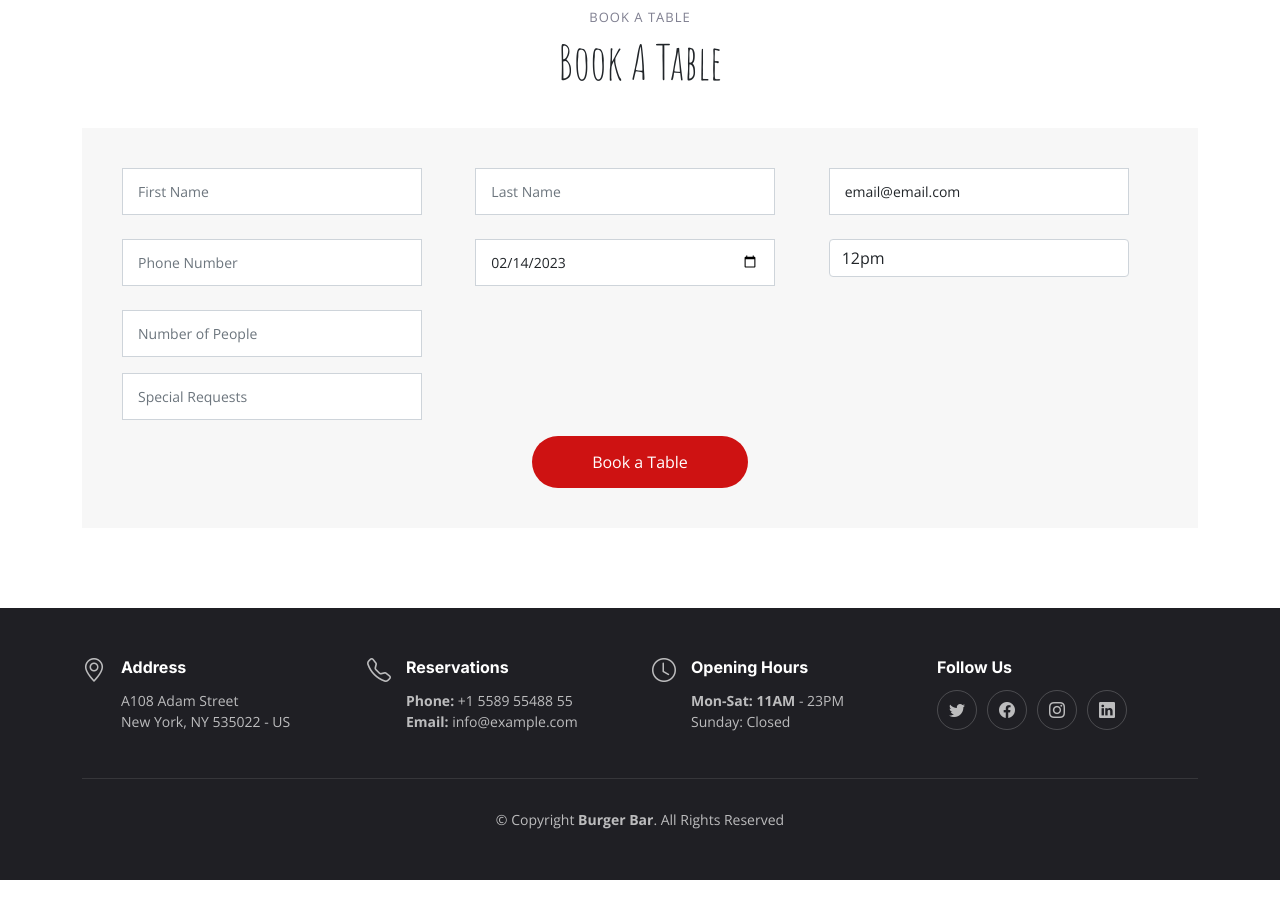
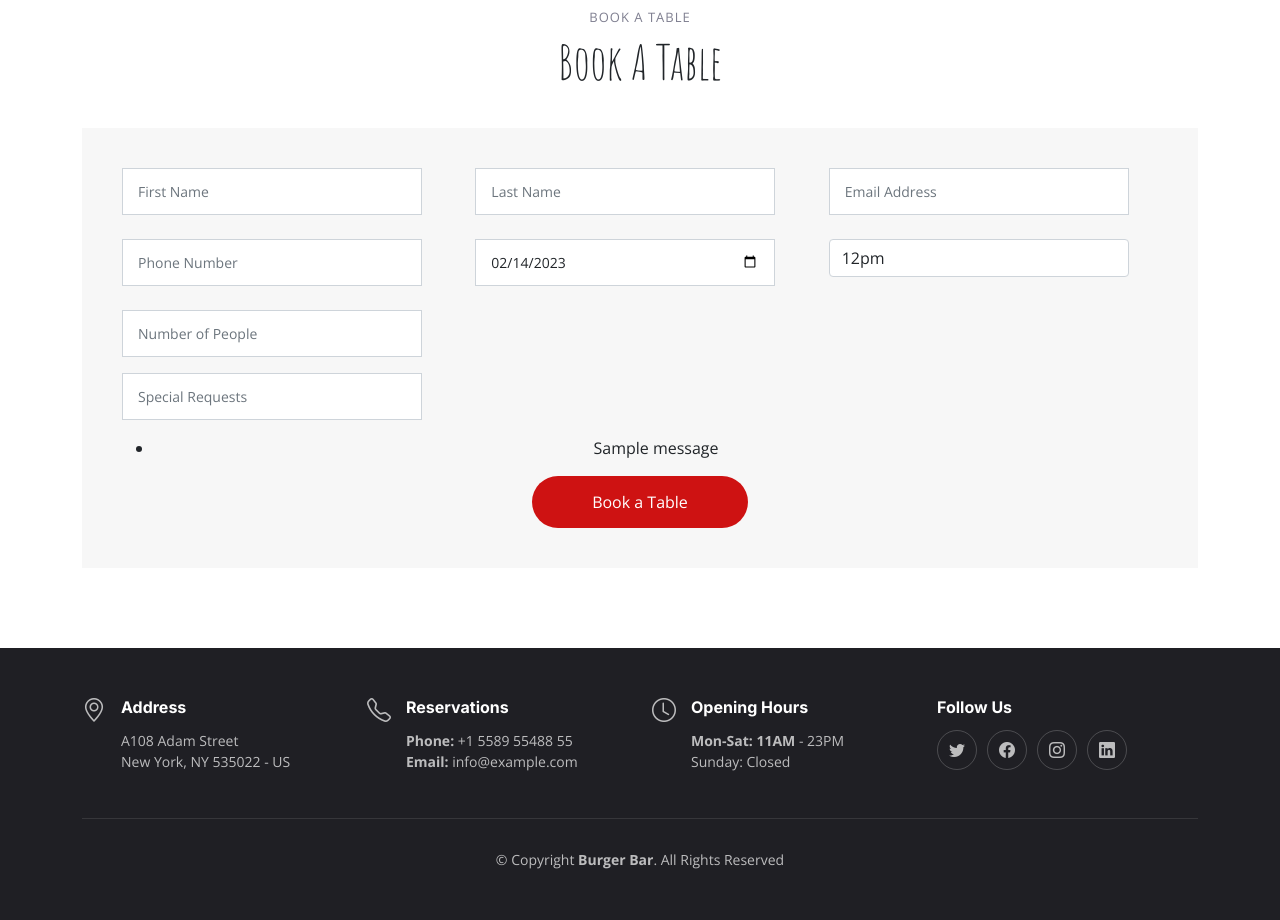
Before and after one commit to LADCode2021/pp4-burger-bar, a Django app: page /make in a window 1280 px wide. Shown: the part 90-1010 px from the top of the page. Before the commit the page ends 970 px from the top, so only its background shows below. Run offline with Django 3.2, Linux system fonts and the light colour scheme; tables that the repository leaves empty hold one stand-in row (values such as "Sample post"); one stand-in notice (Sample message) is shown.

Commit message:
Add BookingForm validation/messages

```diff
--- a/booking/models.py
+++ b/booking/models.py
@@ -2,7 +2,7 @@ import uuid
 from django.db import models
 from django.contrib.auth.models import User
 from django.utils import timezone
-from django.core.validators import MinLengthValidator, EmailValidator
+from django.core.validators import MinLengthValidator, MaxLengthValidator, EmailValidator
 
 
 TIME_CHOICES = (
@@ -64,15 +64,13 @@ class Booking(models.Model):
         )
     first_name = models.CharField(max_length=25, null=False, blank=False)
     last_name = models.CharField(max_length=25, null=False, blank=False)
-    email_address = models.EmailField(
-        default="email@email.com", validators=[EmailValidator()]
-        )
+    email_address = models.EmailField(validators=[EmailValidator()])
     phone_number = phone_number = models.CharField(
-        max_length=11, validators=[
+        validators=[
             MinLengthValidator(
                 11, message="Please enter valid phone number starting with 0"
                 )
-            ], null=False, blank=False
+                ], max_length=11, null=False, blank=False
         )
     date_of_booking = models.DateField(default=timezone.now)
     time_of_booking = models.CharField(
--- a/booking/templates/booking/make_booking.html
+++ b/booking/templates/booking/make_booking.html
@@ -30,8 +30,16 @@
             <div class="col-lg-4 col-md-6">
               {{ form.email_address }}
             </div>
+            {{ form.phone_numbers.errors }}
             <div class="col-lg-4 col-md-6">
               {{ form.phone_number }}
+              {% if form.errors %}
+              {% for field in form %}
+              {% for error in field.errors %}
+              <p> {{ error }} </p>
+              {% endfor %}
+              {% endfor %}
+              {% endif %}
             </div>
             {{ form.date_of_booking.errors }}
             <div class="col-lg-4 col-md-6">
@@ -56,15 +64,17 @@
             <div class="sent-message">Your booking request was sent. We will call back or send an Email to confirm your
               reservation. Thank you!</div>
           </div>
+          <div class="text-center">
+            {% if messages %}
+              {% for message in messages %}
+              <ul>
+                <li>{{message}}</li>
+              </ul>
+              {% endfor %}
+              {% endif %}
+          </div>
           <div class="text-center"><button type="submit">Book a Table</button></div>
         </form>
-        {% if form.errors %}
-        {% for field in form %}
-        {% for error in field.errors %}
-        <p> {{ error }} </p>
-        {% endfor %}
-        {% endfor %}
-        {% endif %}
       </div><!-- End Reservation Form -->
 
     </div>
--- a/booking/views.py
+++ b/booking/views.py
@@ -3,6 +3,7 @@ from django.shortcuts import render, redirect, get_object_or_404
 from django.contrib.admin.views.decorators import staff_member_required
 from django.contrib.auth.models import User
 from django.contrib.auth.decorators import login_required
+from django.contrib import messages
 from .forms import BookingForm, ContactForm
 from .models import Booking, Contact
 
@@ -157,13 +158,21 @@ def make_booking(request):
 
         form = BookingForm(request.POST)
         if form.is_valid():
-            request.session['id'] = request.POST['id']
-            form.save()
-            print('form saved')
-            if request.user.is_authenticated:
-                return redirect(get_bookings)
-            if not request.user.is_authenticated:
-                return redirect(get_bookings_guest)
+            new_date = form.cleaned_data.get("date_of_booking")
+            if not Booking.objects.filter(date_of_booking=new_date).exists():
+                request.session['id'] = request.POST['id']
+                form.save()
+                print('form saved')
+                if request.user.is_authenticated:
+                    return redirect(get_bookings)
+                if not request.user.is_authenticated:
+                    return redirect(get_bookings_guest)
+            else:
+                messages.success(request, "This booking is taken. Please try another date/time")
+                context = {
+                    'form': form
+                    }
+            return render(request, 'booking/make_booking.html', context)
         else:
             context = {
                 'form': form
```
